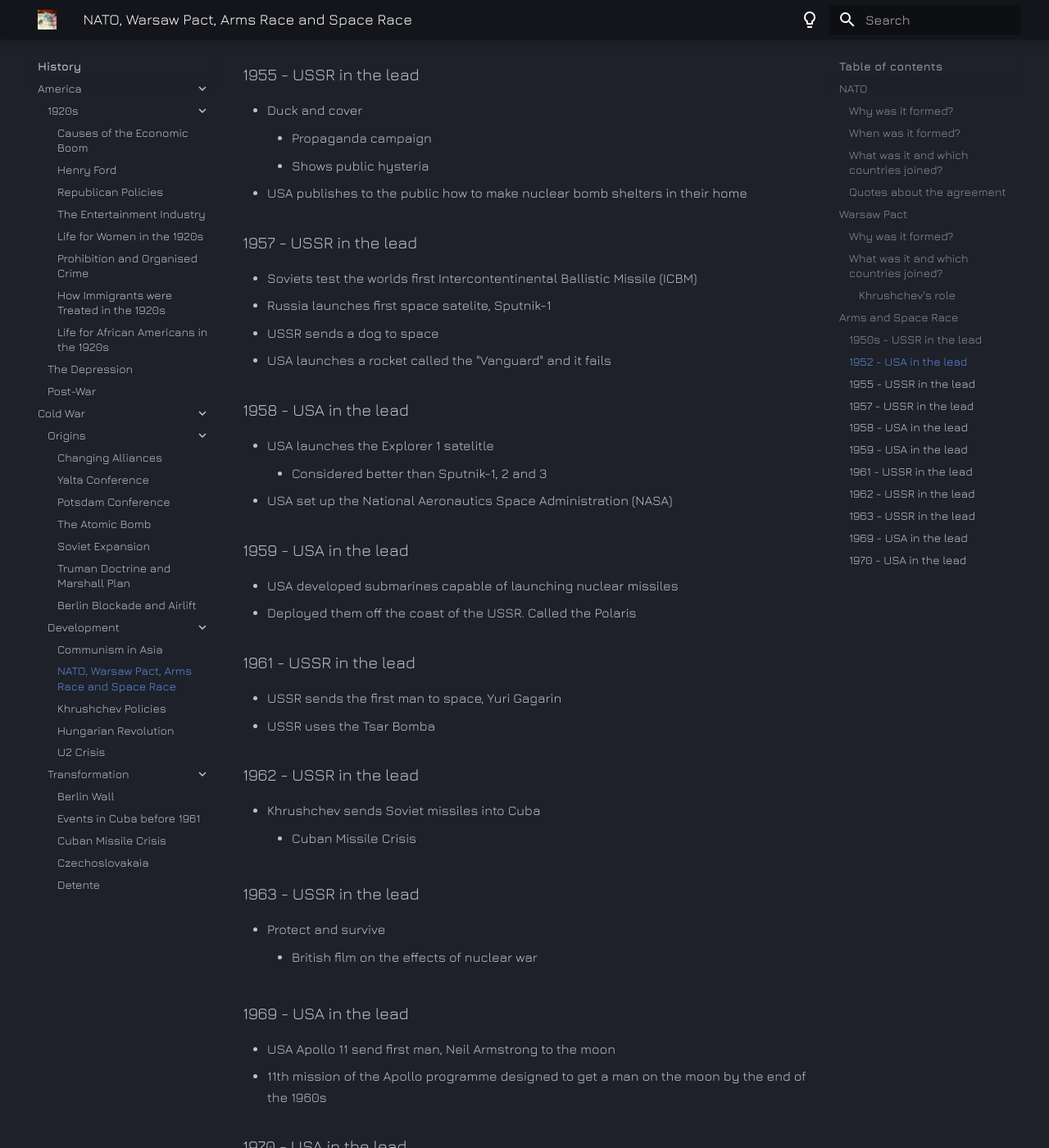
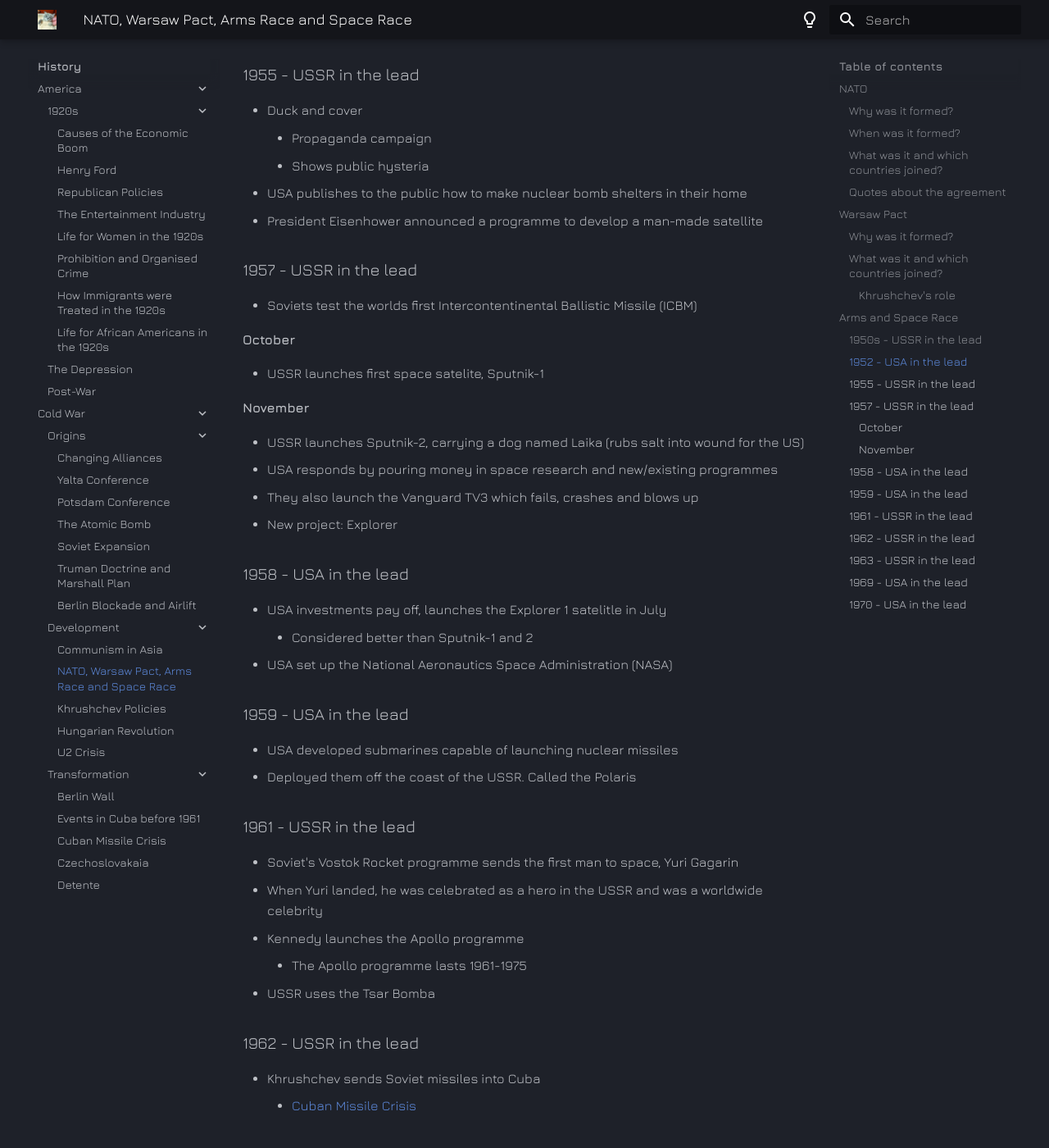
Before and after one commit to public-archive-docs/revision_archive, an MkDocs documentation site: the page built from docs/history/cold_war/development/nato_warsaw_pact_arms_race_and_space_race.md, in a window 1280 px wide and 1400 px high, scrolled down 3154 px. Shown: the whole window at 82% size. Built offline with MkDocs 1.6.1 and Material for MkDocs 9.7.7, drawn with Linux system fonts in a browser that asks for light colours.

Commit message:
add better information to the space race (resolves #8)

```diff
--- a/docs/history/cold_war/development/nato_warsaw_pact_arms_race_and_space_race.md
+++ b/docs/history/cold_war/development/nato_warsaw_pact_arms_race_and_space_race.md
@@ -95,18 +95,27 @@
 	- Propaganda campaign
 	- Shows public hysteria
 - USA publishes to the public how to make nuclear bomb shelters in their home
+- President Eisenhower announced a programme to develop a man-made satellite
 
 ### 1957 - USSR in the lead
 
 - Soviets test the worlds first Intercontentinental Ballistic Missile (ICBM)
-- Russia launches first space satelite, Sputnik-1
-- USSR sends a dog to space
-- USA launches a rocket called the "Vanguard" and it fails
+
+#### October
+
+- USSR launches first space satelite, Sputnik-1
+
+#### November
+
+- USSR launches Sputnik-2, carrying a dog named Laika (rubs salt into wound for the US)
+- USA responds by pouring money in space research and new/existing programmes
+- They also launch the Vanguard TV3 which fails, crashes and blows up
+- New project: Explorer
 
 ### 1958 - USA in the lead
 
-- USA launches the Explorer 1 satelitle
-	- Considered better than Sputnik-1, 2 and 3
+- USA investments pay off, launches the Explorer 1 satelitle in July
+	- Considered better than Sputnik-1 and 2
 - USA set up the National Aeronautics Space Administration (NASA)
 
 ### 1959 - USA in the lead
@@ -116,13 +125,16 @@
 
 ### 1961 - USSR in the lead
 
-- USSR sends the first man to space, Yuri Gagarin
+- Soviet's Vostok Rocket programme sends the first man to space, Yuri Gagarin
+- When Yuri landed, he was celebrated as a hero in the USSR and was a worldwide celebrity
+- Kennedy launches the Apollo programme
+	- The Apollo programme lasts 1961-1975
 - USSR uses the Tsar Bomba
 
 ### 1962 - USSR in the lead
 
 - Khrushchev sends Soviet missiles into Cuba
-	- Cuban Missile Crisis
+	- [Cuban Missile Crisis](../transformation/cuban_missile_crisis.md)
 
 ### 1963 - USSR in the lead
 
```
